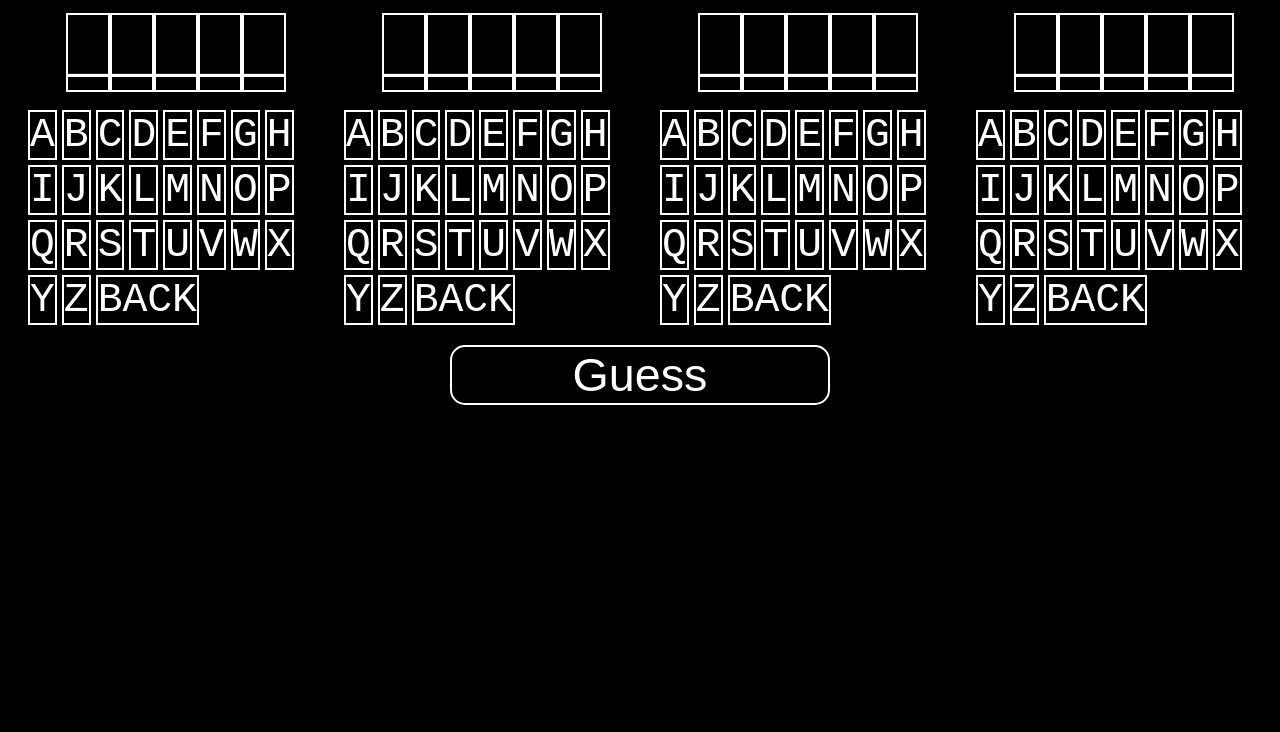
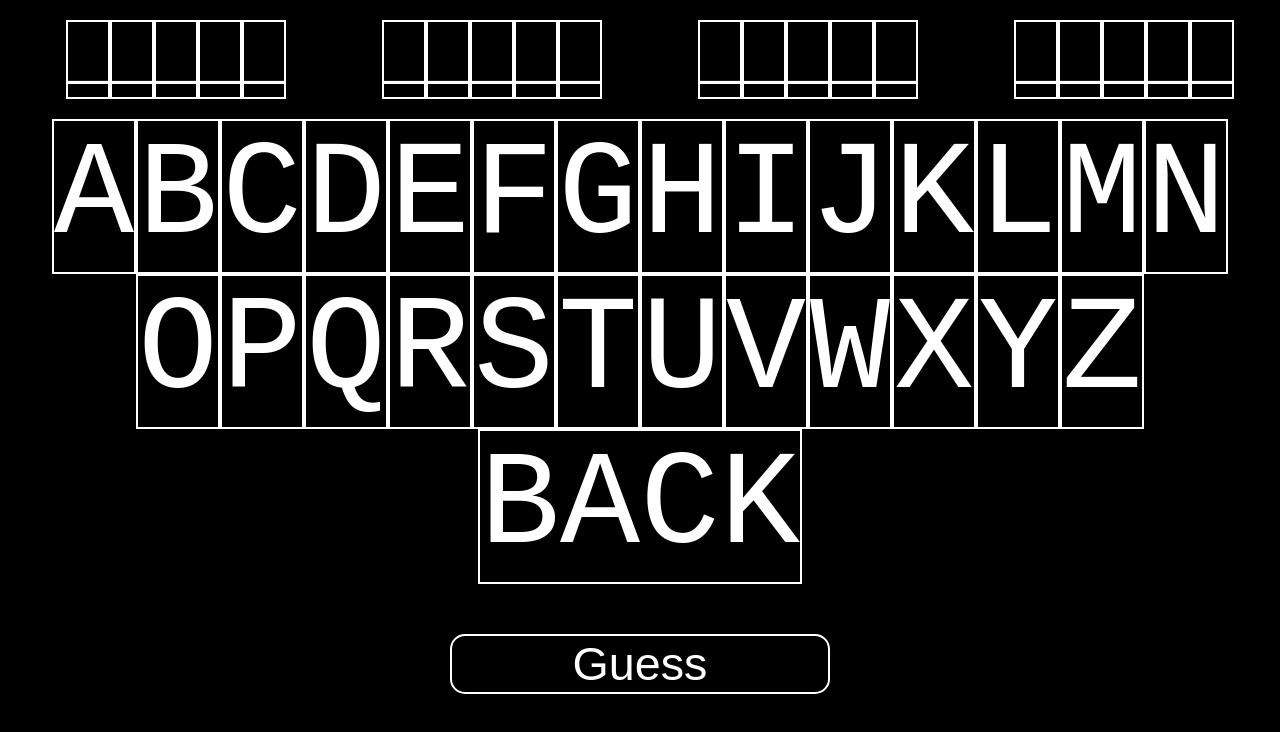
Before and after one commit to jwwood3/QordleWeb, a website: page public/index.html in a window 1280 px wide. Drawn offline with Linux system fonts and the light colour scheme; no server answers.

Commit message:
Better interface and share button

```diff
--- a/public/index.css
+++ b/public/index.css
@@ -4,7 +4,7 @@ html{
 body{
 	background-color: black;
 }
-#guessContainer, #letterContainer{
+#guessContainer{
 	width:100%;
 	height:50%;
 	text-align: center;
@@ -12,24 +12,36 @@ body{
 	flex-direction: row;
 	flex-wrap: nowrap;
 	justify-content: space-evenly;
-	align-items: stretch;
-	align-content: space-around;
+	align-items: center;
+	align-content: center;
 	margin: 10px;
 }
 
 .guesses{
 	flex-grow: 1;
-	display:inline-block;
+	display: flex;
+	flex-direction: column;
+	justify-content: center;
 	font-size: 50pt;
+	margin: 10px;
+	width: 95%;
 }
 
-.letters{
+.guessLine {
+	display: flex;
+	flex-direction: row;
+	justify-content: center;
+}
+
+#letters{
 	display: flex;
 	flex-wrap: wrap;
-	column-gap: 5px;
-	row-gap: 5px;
-	font-size: 31pt;
-	margin: 10px;
+	font-size: 100pt;
+	margin: auto;
+	width: 95%;
+	justify-content: center;
+	justify-items: center;
+	align-items: center;
 }
 
 .letterBox{
@@ -37,6 +49,8 @@ body{
 	font-family: monospace;
 	font-size: inherit;
 	color: white;
+	width: min-content;
+	height: min-content;
 }
 
 .letterBox.close{
@@ -47,9 +61,9 @@ body{
 	background-color: green;
 }
 
-#submitButton{
+#submitButton, #exportButton{
 	width: 30%;
-	margin-left: 35%;
+	margin: 50px auto auto auto;
 	font-size: 35pt;
 	background-color: black;
 	border: solid 2px white;
@@ -57,7 +71,28 @@ body{
 	color: white;
 }
 
+#exportButton.dis{
+	display: none;
+}
+
+#exportButton.en{
+	display: inline;
+}
+
 .letterBox.wrong{
 	background-color: black;
 	color: #4a4a4a;
 }
+
+#errBox {
+	color: white;
+	text-align: center;
+	width: 100%;
+	font-size: 50pt;
+	margin-top:20px;
+}
+
+#btnDiv {
+	width: 100%;
+	text-align: center;
+}
--- a/public/index.html
+++ b/public/index.html
@@ -20,19 +20,8 @@
 
 			</div>
 		</div>
-		<div id="letterContainer">
-			<div class="letters" id="letter1">
+		<div id="letters">
 
-			</div>
-			<div class="letters" id="letter2">
-
-			</div>
-			<div class="letters" id="letter3">
-
-			</div>
-			<div class="letters" id="letter4">
-
-			</div>
 		</div>
 		<div id="btnDiv">
 		</div>
--- a/public/model.js
+++ b/public/model.js
@@ -3,7 +3,9 @@ let DATA = {
 	"MAXATTEMPTS": 8,
 	"ENDPOINT": "http://ec2-44-201-200-247.compute-1.amazonaws.com:3000/api",
 	"signals":{
-		"guessWord": "GUESS_WORD"
+		"guessWord": "GUESS_WORD",
+		"EXPORT": "EXPORT",
+		"restart": "RESTART"
 	}
 }
 var makeSignaller = function() {
@@ -20,6 +22,7 @@ var makeSignaller = function() {
 var makeModel = function(){
 	var _attempts = [];
 	var _attemptsLeft = DATA.MAXATTEMPTS;
+	var _numAttempts = 0;
 	var _correctAnswers = [];
 	var _hasGuessed = [0,0,0,0];
 	var _letters = [[],[],[],[]];
@@ -47,11 +50,13 @@ var makeModel = function(){
 			if(jVal[0]==0){
 				var newGuess = word.toUpperCase();
 				_attempts.push(newGuess);
-				_accuracy.push([this.compare(newGuess,_correctAnswers[0]),this.compare(newGuess,_correctAnswers[1]),
-				this.compare(newGuess,_correctAnswers[2]),this.compare(newGuess,_correctAnswers[3])]);
+				_accuracy.push([this.compare(newGuess,_correctAnswers[0],0),this.compare(newGuess,_correctAnswers[1],1),
+				this.compare(newGuess,_correctAnswers[2],2),this.compare(newGuess,_correctAnswers[3],3)]);
 				this.setLetters();
 				this.checkCorrect();
 				_recentError = "";
+				_numAttempts = _numAttempts + 1;
+				_attemptsLeft = _attemptsLeft - 1;
 			} else if(jVal[0]==1){
 				_recentError = ""+word+" is not a recognized word";
 			} else if(jVal[0]==2){
@@ -62,7 +67,14 @@ var makeModel = function(){
 			_observers.notify();
 		},
 
-		"compare": function(guessWord,correctWord){
+		"compare": function(guessWord,correctWord,index){
+			if(_hasGuessed[index]!=0){
+				let ret = []
+				for(var i=0;i<DATA.WORDLENGTH;i++){
+					ret.push("_");
+				}
+				return ret;
+			}
 			let UCGuess = guessWord.trim().toUpperCase();
 			let UCWord = correctWord.trim().toUpperCase();
 			let UCGuessAr = UCGuess.split('');
@@ -145,6 +157,7 @@ var makeModel = function(){
 			_attempts = [];
 			_recentError = "";
 			_attemptsLeft = DATA.MAXATTEMPTS;
+			_numAttempts = 0;
 			_correctAnswers = [];
 			_hasGuessed = [0,0,0,0];
 			_letters = [[],[],[],[]];
@@ -154,6 +167,37 @@ var makeModel = function(){
 				}
 			}
 			_accuracy = [];
+			_observers.notify();
+		},
+
+		"getShare": function(){
+			var GB = ":green_square:"
+			var BB = ":black_large_square:"
+			var YB = ":purple_square:"
+
+			var ret = "Qordle in "+_numAttempts+"\n";
+			for(var i=0;i<_attempts.length;i++){
+				for(var j=0;j<_accuracy[i].length;j++){
+					for(var k=0;k<_accuracy[i][j].length;k++){
+						if(_accuracy[i][j][k]=="+"){
+							ret+=GB;
+						} else if(_accuracy[i][j][k]=="-"){
+							ret+=YB;
+						} else if(_accuracy[i][j][k]=="." || _accuracy[i][j][k]=="_"){
+							ret+=BB;
+						}
+					}
+					ret+=" "
+				}
+				ret+=" ||`"+_attempts[i]+"`||\n"
+			}
+			ret+="\nQordle: http://ec2-44-201-200-247.compute-1.amazonaws.com:3000/index";
+			console.log(ret);
+			return ret;
+		},
+
+		"setCopied": function(){
+			_recentError = "Copied to Clipboard";
 			_observers.notify();
 		},
 
@@ -202,6 +246,9 @@ var makeController = function(model){
 					_model.resetData();
 					await _model.setAnswerWords();
 					break;
+				case (DATA.signals.EXPORT):
+					_model.setCopied();
+					break;
 				default:
 					console.log("Unrecognized event", evt);
 					break;
@@ -234,18 +281,31 @@ var makeWordLine = function(word,classVal,format){
 var makeLetters = function(divId,format){
 	var d = document.getElementById(divId);
 	var word = "ABCDEFGHIJKLMNOPQRSTUVWXYZ";
+	rFormat = []
 	for(var i=0;i<word.length;i++){
 		var s = document.createElement("span");
 		s.setAttribute("class","letterBox");
 		s.innerHTML = word[i];
 		s.setAttribute("data-contents",word[i]);
-		if(format[i]=="+"){
+		rFormat.push(".");
+		for(var j=0;j<format.length;j++){
+			if(format[j][i]=="+"){
+				rFormat[i]="+";
+			}
+			if(format[j][i]=="-" && rFormat[i]!="+"){
+				rFormat[i]="-";
+			}
+			if(format[j][i]=="_" && rFormat[i]=="."){
+				rFormat[i]="_";
+			}
+		}
+		if(rFormat[i]=="+"){
 			s.classList.add("correct");
 		}
-		if(format[i]=="-"){
+		if(rFormat[i]=="-"){
 			s.classList.add("close");
 		}
-		if(format[i]=="_"){
+		if(rFormat[i]=="_"){
 			s.classList.add("wrong");
 		}
 		d.appendChild(s);
@@ -302,10 +362,9 @@ var makeGuessView = function(model,divId,num){
 	}
 }
 
-var makeLetterView = function(model,divId,num){
+var makeLetterView = function(model,divId){
 	var _model = model;
 	var _observers = makeSignaller();
-	var _index = num;
 	var _id = divId;
 	var _letterFormat = model.getLetters();
 	return{
@@ -318,7 +377,7 @@ var makeLetterView = function(model,divId,num){
 			while(box.firstChild){
 				box.firstChild.remove();
 			}
-			makeLetters(_id,_letterFormat[_index]);
+			makeLetters(_id,_letterFormat);
 			for(var i=0;i<box.children.length;i++){
 				if(box.children[i].getAttribute("data-contents").length==1){
 					box.children[i].addEventListener("click",function(e){
@@ -334,6 +393,38 @@ var makeLetterView = function(model,divId,num){
 		},
 		"getIndex": function(){
 			return _index;
+		}
+	}
+}
+
+var makeExportButton = function(model,divId){
+	var _model = model;
+	var _id = divId;
+	var _observers = makeSignaller();
+	var _btn = document.createElement("input");
+	_btn.setAttribute("id","exportButton");
+	_btn.setAttribute("type","button");
+	_btn.setAttribute("value","Share");
+	_btn.setAttribute("class","dis");
+	var _shareFunc = function(){
+		var s = _model.getShare();
+		navigator.clipboard.writeText(s);
+		_observers.notify({
+			"type": DATA.signals.EXPORT
+		});
+	}
+	_btn.addEventListener("click",_shareFunc);
+	document.getElementById(divId).appendChild(_btn);
+	return {
+		"register": function(observer_function){
+			_observers.add(observer_function);
+		},
+		"render": function(){
+			if(_model.hasWon()!=0){
+				_btn.setAttribute("class","en");
+			} else {
+				_btn.setAttribute("class","dis");
+			}
 		}
 	}
 }
@@ -412,23 +503,20 @@ document.addEventListener("DOMContentLoaded", async function(event) {
 	guess3.render();
 	guess4.render();
 
-	var letter1 = makeLetterView(model,"letter1",0);
-	var letter2 = makeLetterView(model,"letter2",1);
-	var letter3 = makeLetterView(model,"letter3",2);
-	var letter4 = makeLetterView(model,"letter4",3);
+	var letters = makeLetterView(model,"letters");
 
-	letter1.render();
-	letter2.render();
-	letter3.render();
-	letter4.render();
+	letters.render();
 
 	var btn = makeGuessButton(model,"btnDiv",guess1,guess2,guess3,guess4);
+	var btn2 = makeExportButton(model,"btnDiv");
 
 	var Ebox = makeErrorBox(model,"errBox");
 
 	btn.register(controller.dispatch);
+	btn2.register(controller.dispatch);
 
 	model.register(btn.render);
+	model.register(btn2.render);
 
 	model.register(Ebox.render);
 
@@ -437,10 +525,7 @@ document.addEventListener("DOMContentLoaded", async function(event) {
 	model.register(guess3.render);
 	model.register(guess4.render);
 
-	model.register(letter1.render);
-	model.register(letter2.render);
-	model.register(letter3.render);
-	model.register(letter4.render);
+	model.register(letters.render);
 //hmm
 	document.onkeydown = function(evt) {
 		console.log("key: "+evt.keyCode);
```
